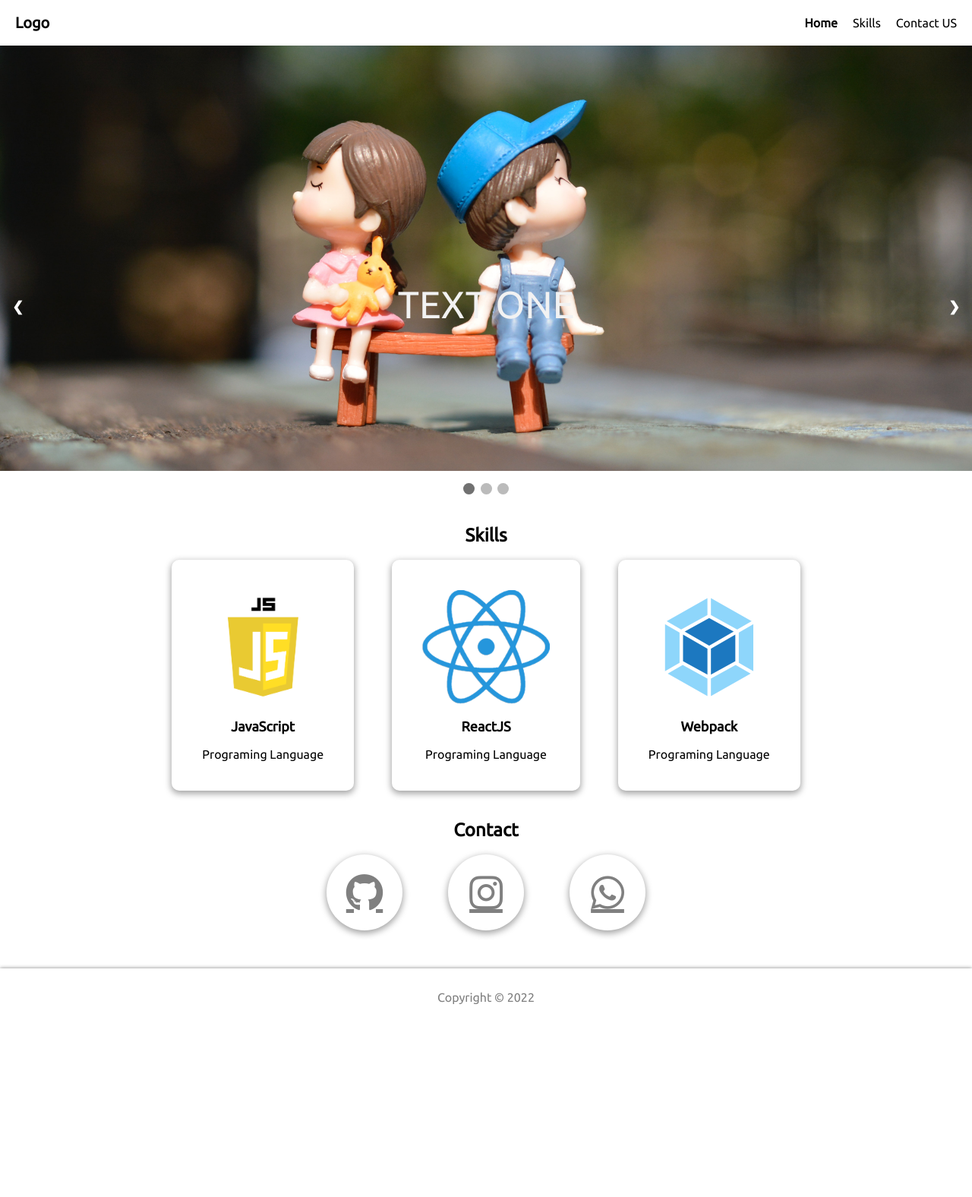
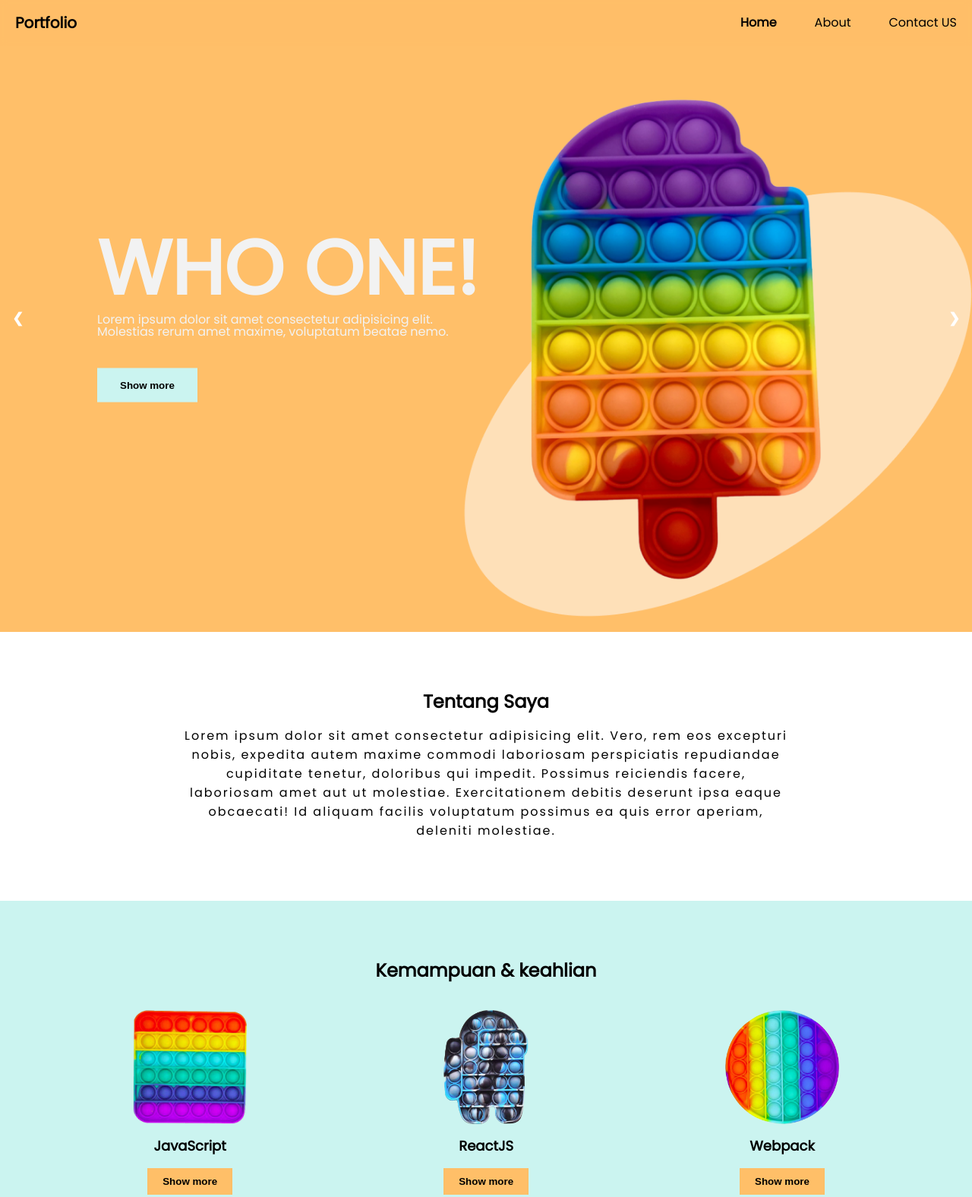
Before and after one commit to fitra-nurakbar/BEM, a plain HTML site: page index.html in a window 1280 px wide. Shown: the top 1576 px of the page at 76% size. Before the commit the page ends 1361 px from the top, so only its background shows below. Drawn offline with Linux system fonts and the light colour scheme.

Commit message:
contoh BEM

```diff
--- a/index.html
+++ b/index.html
@@ -25,102 +25,119 @@
   </head>
   <body>
     <!-- Navbar -->
-    <nav class="navbar">
-      <h1 class="navbar__logo">Logo</h1>
-      <ul class="navbar__list">
-        <li class="navbar__item--active navbar__item--hover">
-          <a class="navbar__link" href="#">Home</a>
-        </li>
-        <li class="navbar__item navbar__item--hover">
-          <a class="navbar__link" href="#skills">Skills</a>
-        </li>
-        <li class="navbar__item navbar__item--hover">
-          <a class="navbar__link" href="#contact">Contact US</a>
-        </li>
-      </ul>
-    </nav>
+    <header class="navbar">
+      <div class="navbar__wraper">
+        <h1 class="navbar__logo">Portfolio</h1>
+        <nav class="navbar__list">
+          <a href="#" class="navbar__item--active navbar__item--hover">Home</a>
+          <a href="#about" class="navbar__item navbar__item--hover">About</a>
+          <a href="#contact" class="navbar__item navbar__item--hover"
+            >Contact US</a
+          >
+        </nav>
+      </div>
+    </header>
     <!-- Slideshow -->
     <div class="slideshow__container">
       <div class="slideshow__item fade">
-        <div class="slideshow__image">
-          <div class="text">TEXT ONE</div>
+        <div class="slideshow__background">
+          <div class="slideshow__wraper">
+            <div class="slideshow__content">
+              <h2 class="slideshow__title">WHO ONE!</h2>
+              <p class="slideshow__paragraph">
+                Lorem ipsum dolor sit amet consectetur adipisicing elit.
+                Molestias rerum amet maxime, voluptatum beatae nemo.
+              </p>
+              <button class="slideshow__button">Show more</button>
+            </div>
+          </div>
         </div>
       </div>
       <div class="slideshow__item fade">
-        <div class="slideshow__image">
-          <div class="text">TEXT TWO</div>
+        <div class="slideshow__background">
+          <div class="slideshow__wraper">
+            <div class="slideshow__content">
+              <h2 class="slideshow__title">WHO TWO!</h2>
+              <p class="slideshow__paragraph">
+                Lorem ipsum dolor sit amet consectetur adipisicing elit.
+                Molestias rerum amet maxime, voluptatum beatae nemo.
+              </p>
+              <button class="slideshow__button">Show more</button>
+            </div>
+          </div>
         </div>
       </div>
       <div class="slideshow__item fade">
-        <div class="slideshow__image">
-          <div class="text">TEXT TREE</div>
+        <div class="slideshow__background">
+          <div class="slideshow__wraper">
+            <div class="slideshow__content">
+              <h2 class="slideshow__title">WHO THREE!</h2>
+              <p class="slideshow__paragraph">
+                Lorem ipsum dolor sit amet consectetur adipisicing elit.
+                Molestias rerum amet maxime, voluptatum beatae nemo.
+              </p>
+              <button class="slideshow__button">Show more</button>
+            </div>
+          </div>
         </div>
       </div>
       <a class="prev" onclick="plusSlides(-1)">❮</a>
       <a class="next" onclick="plusSlides(1)">❯</a>
     </div>
-    <br />
-    <div style="text-align: center">
-      <span class="dot" onclick="currentSlide(1)"></span>
-      <span class="dot" onclick="currentSlide(2)"></span>
-      <span class="dot" onclick="currentSlide(3)"></span>
-    </div>
-    <!-- Skills Section -->
-    <section class="skills__container" id="skills">
-      <h2 class="skills__title">Skills</h2>
+    <!-- About -->
+    <section class="about__container" id="about">
+      <h2 class="about__title">Tentang Saya</h2>
+      <p class="about__paragraph">
+        Lorem ipsum dolor sit amet consectetur adipisicing elit. Vero, rem eos
+        excepturi nobis, expedita autem maxime commodi laboriosam perspiciatis
+        repudiandae cupiditate tenetur, doloribus qui impedit. Possimus
+        reiciendis facere, laboriosam amet aut ut molestiae. Exercitationem
+        debitis deserunt ipsa eaque obcaecati! Id aliquam facilis voluptatum
+        possimus ea quis error aperiam, deleniti molestiae.
+      </p>
+    </section>
+    <!-- Skills -->
+    <section class="skills__container">
+      <h2 class="skills__title">Kemampuan & keahlian</h2>
       <div class="skills__wraper">
         <div class="skills__card">
-          <img class="skills__image" src="./img/javascript.png" />
+          <img class="skills__image" src="./images/square.png" />
           <h3 class="skills__card--title">JavaScript</h3>
-          <p class="skills__card--category">Programing Language</p>
+          <button class="skills__card--button">Show more</button>
         </div>
         <div class="skills__card">
-          <img class="skills__image" src="./img/react.png" />
+          <img class="skills__image" src="./images/amongus.png" />
           <h3 class="skills__card--title">ReactJS</h3>
-          <p class="skills__card--category">Programing Language</p>
+          <button class="skills__card--button">Show more</button>
         </div>
         <div class="skills__card">
-          <img class="skills__image" src="./img/webpack.png" />
+          <img class="skills__image" src="./images/round.png" />
           <h3 class="skills__card--title">Webpack</h3>
-          <p class="skills__card--category">Programing Language</p>
+          <button class="skills__card--button">Show more</button>
         </div>
       </div>
     </section>
     <!-- contact -->
     <section class="contact__container" id="contact">
-      <h2 class="contact__title">Contact</h2>
       <div class="contact__wraper">
         <div class="contact__card">
-          <a
-            href="https://github.com/fitra-nurakbar"
-            target="_blank"
-            class="contact__icon"
-          >
-            <i class="fa-brands fa-github"></i>
-          </a>
+          <h2 class="contact__title">Hubungi saya</h2>
+          <p class="contact__paragraph">
+            Lorem ipsum dolor sit amet, consectetur adipisicing elit. Dolor
+            voluptates blanditiis similique explicabo necessitatibus recusandae
+            quaerat, assumenda nulla molestias debitis ullam animi molestiae ex
+            vitae aliquam maiores cum temporibus. Quae repudiandae vitae,
+            exercitationem laboriosam neque quia vel magni porro sunt at nam
+            quas ex accusantium excepturi eaque qui. Doloremque, consequuntur!
+          </p>
         </div>
         <div class="contact__card">
-          <a
-            href="https://www.instagram.com/fit.tra_"
-            target="_blank"
-            class="contact__icon"
-          >
-            <i class="fa-brands fa-instagram"></i>
-          </a>
-        </div>
-        <div class="contact__card">
-          <a
-            href="https://wa.me/+6289630958735"
-            class="contact__icon"
-            target="_blank"
-          >
-            <i class="fa-brands fa-whatsapp"></i>
-          </a>
+          <img src="./images/photo.jpg" width="500px" />
         </div>
       </div>
     </section>
     <footer class="footer">
-      <p class="footer__copyright">Copyright © 2022</p>
+      <p class="footer__copyright">Copyright © 2022 Contoh BEM</p>
     </footer>
     <!-- My Script -->
     <script src="./scripts/script.js"></script>
--- a/scripts/script.js
+++ b/scripts/script.js
@@ -12,7 +12,6 @@ function currentSlide(n) {
 function showSlides(n) {
   let i;
   let slides = document.getElementsByClassName("slideshow__item");
-  let dots = document.getElementsByClassName("dot");
   if (n > slides.length) {
     slideIndex = 1;
   }
@@ -22,9 +21,5 @@ function showSlides(n) {
   for (i = 0; i < slides.length; i++) {
     slides[i].style.display = "none";
   }
-  for (i = 0; i < dots.length; i++) {
-    dots[i].className = dots[i].className.replace(" active", "");
-  }
   slides[slideIndex - 1].style.display = "block";
-  dots[slideIndex - 1].className += " active";
 }
--- a/styles/style.css
+++ b/styles/style.css
@@ -1,7 +1,8 @@
 :root {
-    --font-primary: 'Poppins', sans-serif;
-    --font-secondary: 'Ubuntu', sans-serif;
-    --primary-color: white;
+    --font-primary: "Poppins", sans-serif;
+    --font-secondary: "Ubuntu", sans-serif;
+    --primary-color: #ffbf68;
+    --secondary-color: #cbf4f0;
 }
 
 html {
@@ -10,70 +11,111 @@ html {
 
 body {
     box-sizing: border-box;
-    font-family: var(--font-secondary);
+    font-family: var(--font-primary);
 }
 
 /* Navbar */
 .navbar {
-    /* position: fixed; */
-    /* width: 100%; */
+    position: fixed;
+    width: 100%;
     z-index: 999;
-    background-color: var(--primary-color);
+    background-color: rgba(255, 191, 104, 0.8);
+    backdrop-filter: blur(5px);
+}
+
+.navbar__wraper {
     display: flex;
+    align-items: center;
     justify-content: space-between;
-    align-items: center;
+    max-width: 1240px;
+    margin: auto;
     padding: 20px;
-    background-color: var(--primary-color);
-    box-shadow: 0px 0px 5px 0px grey;
 }
 
 .navbar__logo {
     font-size: 20px;
     font-weight: 600;
-    color: black;
+}
+
+.navbar__menu--item {
+    transition: 0.5s all;
+    background-color: white;
+    height: 2px;
+    width: 18px;
+    margin: 4px 0;
+    display: block;
 }
 
 .navbar__list {
     display: flex;
-    gap: 20px;
+    gap: 50px;
 }
 
 .navbar__item {
     color: black;
+    text-decoration: none;
 }
 
 .navbar__item--hover:hover {
     transform: scale(1.2);
-    transition: 0.5s ease-in-out;
+    transition: 0.3s ease-in-out;
 }
 
 .navbar__item--active {
     color: black;
+    text-decoration: none;
     font-weight: 600;
-}
-
-.navbar__link {
-    color: inherit;
-    text-decoration: none;
 }
 
 /* Slideshow container */
 .slideshow__container {
     max-width: 1440px;
     margin: auto;
+    position: relative;
 }
 
 .slideshow__item {
-    display: none
+    display: none;
 }
 
-.slideshow__image {
-    background-image: url("../img/bg-slider.jpg");
+.slideshow__background {
+    background-image: url("../images/background.png");
     background-size: cover;
-    background-position: bottom;
-    vertical-align: middle;
-    height: 35em;
-    width: 100%;
+    background-position: center;
+    height: 52rem;
+    position: relative;
+}
+
+.slideshow__wraper {
+    position: absolute;
+    left: 50%;
+    top: 50%;
+    transform: translate(-50%, -50%);
+    display: flex;
+    align-items: center;
+    width: 80%;
+    margin: auto;
+}
+
+.slideshow__content {
+    color: #f2f2f2;
+    text-align: left;
+    width: 50%;
+}
+
+.slideshow__title {
+    font-size: 100px;
+    font-weight: bolder;
+    margin-bottom: 10px;
+}
+
+.slideshow__button {
+    background-color: var(--secondary-color);
+    border: none;
+    font-weight: 600;
+    padding: 15px 30px;
+    margin-top: 40px;
+    cursor: pointer;
 }
 
 /* Next & previous buttons */
@@ -105,80 +147,71 @@ body {
     background-color: rgba(0, 0, 0, 0.8);
 }
 
-/* Caption text */
-.text {
-    color: #f2f2f2;
-    font-size: 50px;
-    position: absolute;
-    left: 50%;
-    top: 50%;
-    transform: translate(-50%, -50%);
-}
-
-/* The dots/bullets/indicators */
-.dot {
-    cursor: pointer;
-    height: 15px;
-    width: 15px;
-    margin: 0 2px;
-    background-color: #bbb;
-    border-radius: 50%;
-    display: inline-block;
-    transition: background-color 0.6s ease;
-}
-
-.active,
-.dot:hover {
-    background-color: #717171;
-}
-
 /* Fading animation */
 .fade {
     animation-name: fade;
     animation-duration: 1.5s;
 }
 
-/* skills */
+/* About me */
+.about__container {
+    padding: 5rem 0;
+}
+
+.about__title {
+    font-size: 24px;
+    font-weight: 600;
+    text-align: center;
+    margin-bottom: 20px;
+}
+
+.about__paragraph {
+    text-align: center;
+    max-width: 50rem;
+    padding: 0 10px;
+    margin: auto;
+    letter-spacing: 2px;
+    line-height: 25px;
+}
+
+/* Skills */
 .skills__container {
-    margin: 10px;
+    padding: 5rem 0;
+    background-color: var(--secondary-color);
 }
 
 .skills__title {
     font-size: 24px;
     font-weight: 600;
     text-align: center;
-    margin: 40px auto 20px;
+    margin-bottom: 40px;
 }
 
 .skills__wraper {
     display: flex;
     flex-wrap: wrap;
-    gap: 50px;
+    gap: 15rem;
     justify-content: center;
     align-items: center;
 }
 
 .skills__card {
-    box-shadow: 0 3px 8px 1px rgb(165, 165, 165);
-    transition: 0.5s all;
-    border-radius: 10px;
     display: flex;
     gap: 20px;
     flex-direction: column;
     justify-content: center;
     align-items: center;
-    padding: 40px;
-    cursor: pointer;
-}
-
-.skills__card:hover {
-    transform: scale(1.1);
 }
 
 .skills__image {
     height: 150px;
     display: flex;
     justify-content: center;
+    transition: 0.5s all;
+}
+
+.skills__image:hover {
+    transform: scale(1.1);
 }
 
 .skills__card--title {
@@ -186,60 +219,51 @@ body {
     font-weight: 600;
 }
 
-.skills__card--category {
-    font-size: 16px;
+.skills__card--button {
+    border: none;
+    padding: 10px 20px;
+    font-weight: bold;
+    background-color: var(--primary-color);
+    cursor: pointer;
+}
+
+.skills__card--button:hover {
+    transform: scale(1.1);
+    transition: 0.5s ease-in-out;
 }
 
 /* Contact */
 .contact__container {
-    margin: 10px;
+    padding: 5rem 0;
+}
+
+.contact__card {
+    display: flex;
+    justify-content: center;
+    flex-direction: column;
 }
 
 .contact__title {
     font-size: 24px;
     font-weight: 600;
-    text-align: center;
-    margin: 40px auto 20px;
+    margin-bottom: 20px;
+}
+
+.contact__paragraph {
+    margin: auto;
+    letter-spacing: 1px;
+    line-height: 25px;
 }
 
 .contact__wraper {
-    display: flex;
-    flex-wrap: wrap;
-    gap: 20px;
-    justify-content: center;
+    display: grid;
+    gap: 50px;
+    grid-template-columns: auto auto auto;
+    justify-content: space-between;
     align-items: center;
-}
-
-.contact__card {
-    box-shadow: 0 3px 8px 1px rgb(165, 165, 165);
-    transition: 0.5s all;
-    border-radius: 50%;
-    display: flex;
-    gap: 20px;
-    flex-direction: column;
-    justify-content: center;
-    align-items: center;
-    cursor: pointer;
-    margin: 0 20px;
-}
-
-.contact__card:hover {
-    transform: translate(0, -10px);
-}
-
-.contact__icon {
-    font-size: 50px;
-    width: 100px;
-    height: 100px;
-    display: flex;
-    color: grey;
-    justify-content: center;
-    align-items: center;
-}
-
-.contact__icon:hover {
-    color: black;
-    transition: 0.5s all;
+    padding: 0 40px;
+    max-width: 1240px;
+    margin: auto;
 }
 
 /* Footer */
@@ -248,35 +272,40 @@ body {
     justify-content: center;
     align-items: center;
     padding: 30px 0 40px 0;
-    box-shadow: 0px 0px 5px 0px grey;
+    background-color: #333333;
     margin-top: 50px;
 }
 
 .footer__copyright {
-    color: grey;
+    color: white;
 }
 
 @keyframes fade {
     from {
-        opacity: .4
+        opacity: 0.4;
     }
 
     to {
-        opacity: 1
+        opacity: 1;
     }
 }
 
 /* On smaller screens, decrease text size */
 @media only screen and (max-width: 300px) {
 
+    .navbar__menu {
+        display: flex;
+    }
+
     .prev,
     .next,
     .text {
-        font-size: 11px
+        font-size: 11px;
     }
 
     /* Caption text */
     .text {
         font-size: 18px;
     }
+
 }
```
Also changed, not shown: images/amongus.png (added), images/background.png (added), images/background2.png (added), images/bg-grid.png (added), images/bg-grid2.png (added), images/photo.jpg (added), images/round.png (added), images/square.png (added), img/pop.png (added), img/screencapture-127-0-0-1-5500-2022-11-26-14_07_33.png (added), img/screencapture-127-0-0-1-5500-index-html-2022-11-24-18_43_40.png (deleted), 1 other file.
